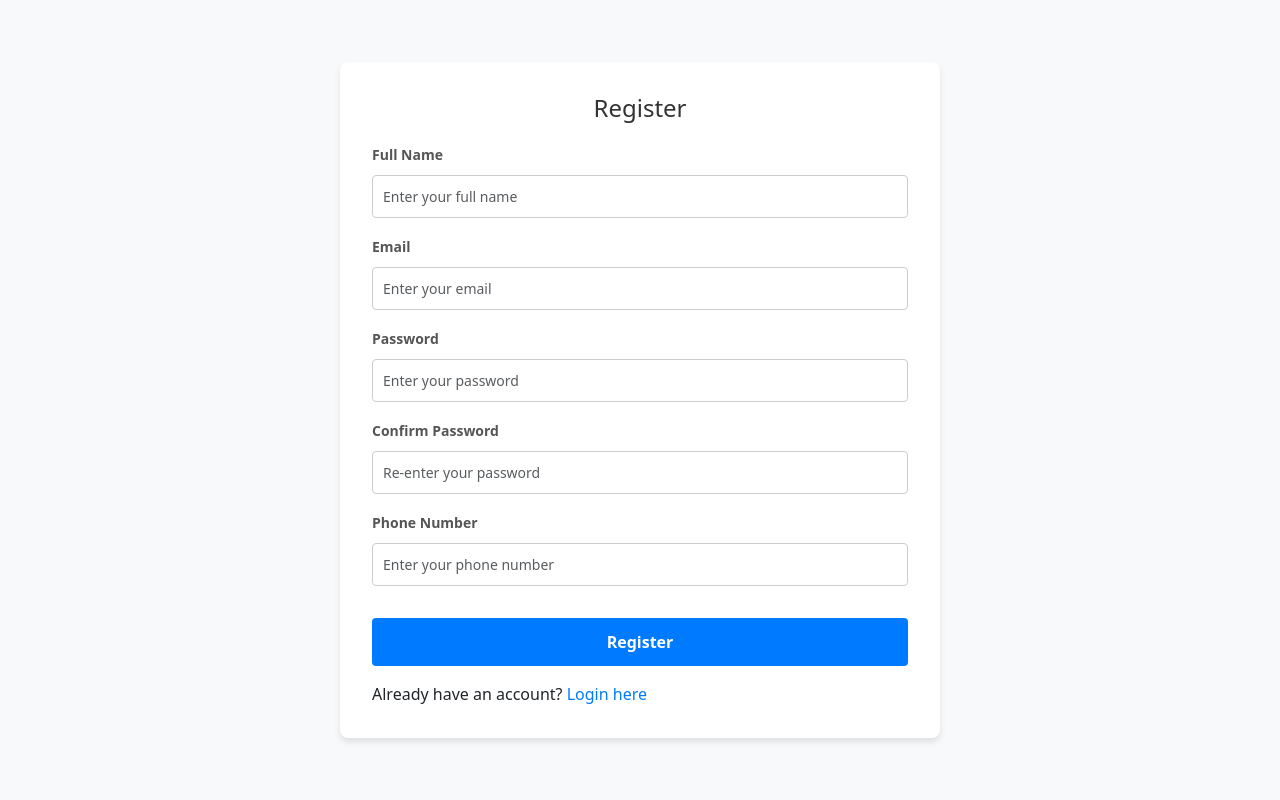
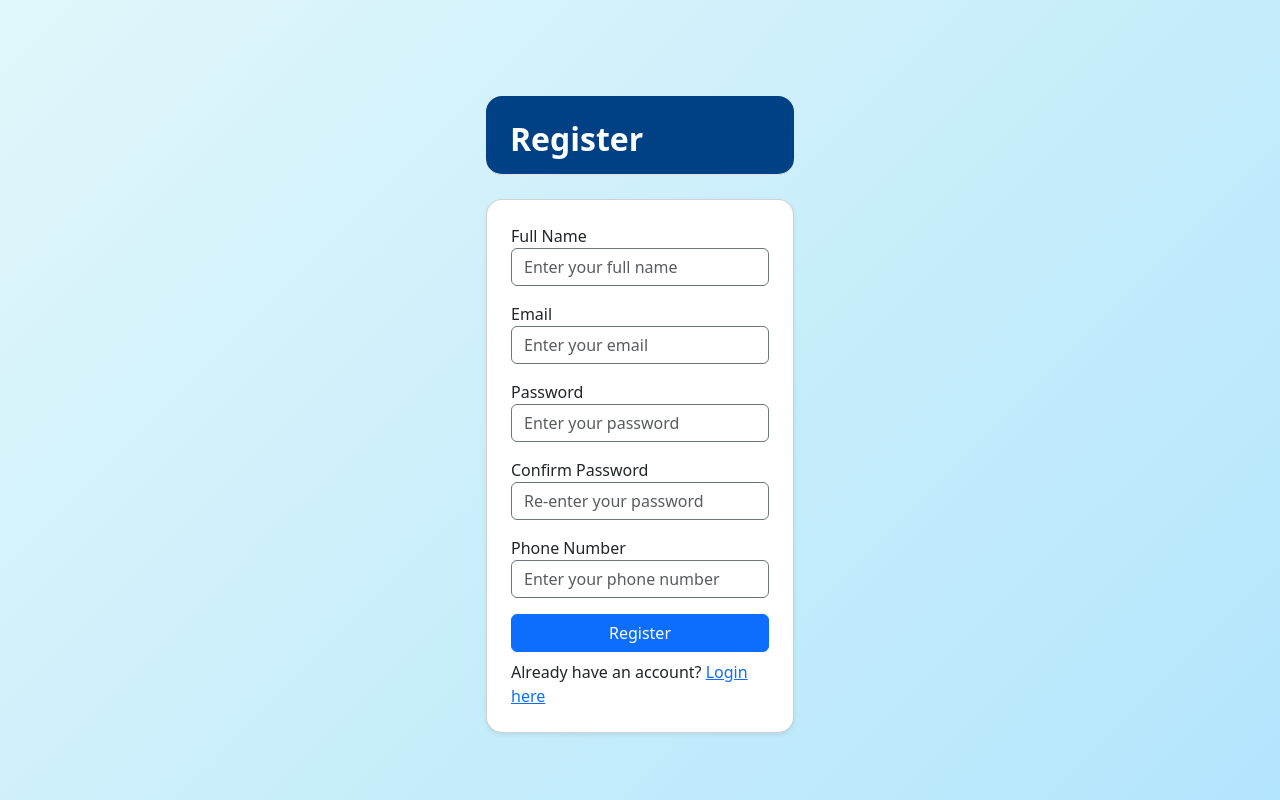
Before and after one commit to Swwapnil8669/Online_Bus_Ticket_booking_System, a React (Create React App) app in the folder go_bus_frontend/: page /register in a window 1280 px wide. Built offline with nearby package versions, Linux system fonts and the light colour scheme.

Commit message:
Styling of the component modifiedS

```diff
--- a/go_bus_frontend/src/View/operator/bank_details.jsx
+++ b/go_bus_frontend/src/View/operator/bank_details.jsx
@@ -9,11 +9,11 @@ export function BankDetails({bankDetails, setBankDetails}) {
     })
  }
   return (
-    <div className="container mt-5">
+    <div className="container">
       <h4>Bank Details:</h4>
       <div className="d-flex justify-content-center">
         <div className="container">
-          <div className="mt-5">
+          <div className="">
             <div className="row justify-content-center">
               <div className="d-flex flex-column col-md-8">
                 <div className="form-group">
--- a/go_bus_frontend/src/View/operator/gst_details.jsx
+++ b/go_bus_frontend/src/View/operator/gst_details.jsx
@@ -18,7 +18,7 @@ export function GstDetails({ gstDetails, setGstDetails }) {
     return (
       <div className="d-flex flex-column justify-content-center">
         <div className="container">
-          <h4 className="mt-5">GST Details:</h4>
+          <h4 className="">GST Details:</h4>
 
           {/* Radio Buttons */}
           <div className="mb-4 text-center">
--- a/go_bus_frontend/src/View/operator/operator_details.jsx
+++ b/go_bus_frontend/src/View/operator/operator_details.jsx
@@ -112,18 +112,16 @@ export function OperatorDetails() {
       </h1>
 
       <div className="modal-dialog">
-        <div className="modal-content rounded-4 shadow" style={{ backgroundColor: '#f1f9ff' }}>
-          <div className="modal-header p-5 pb-4 border-bottom-0" style={{ backgroundColor: '#004085', color: 'white' }}>
+        <div className="modal-content shadow " style={{ backgroundColor: '#f1f9ff' }}>
+          <div className="modal-header p-5  border-bottom-0" style={{ backgroundColor: '#004085', color: 'white' }}>
             <h1 className="fw-bold mb-0 fs-2">Operator Registration</h1>
-            <button type="button" className="btn-close" data-bs-dismiss="modal" aria-label="Close"></button>
+
           </div>
-          <div className="modal-body p-5 pt-0">
+          <div className="container rounded-0" style={{ margin: 'auto' }}>
             {step === 0 && <PersonalDetails personalDetails={personalDetails} setPersonalDetails={setPersonalDetails} />}
             {step === 1 && <BankDetails bankDetails={bankDetails} setBankDetails={setBankDetails} />}
             {step === 2 && <GstDetails gstDetails={gstDetails} setGstDetails={setGstDetails} />}
-          </div>
-
-          <div className="modal-footer p-4 mt-3">
+            <div className="">
             <div className="d-flex justify-content-between w-100">
               {step > 0 && (
                 <button className="btn btn-secondary me-2" onClick={prevStep}>
@@ -144,6 +142,9 @@ export function OperatorDetails() {
               )}
             </div>
           </div>
+          </div>
+
+
         </div>
       </div>
     </div>
--- a/go_bus_frontend/src/View/operator/personal_details.jsx
+++ b/go_bus_frontend/src/View/operator/personal_details.jsx
@@ -8,10 +8,10 @@ export function PersonalDetails({ personalDetails, setPersonalDetails }) {
   };
 
   return (
-    <div className="container">
-      <h4 className="mt-5">Personal Details:</h4>
+    <div className="">
+      <h4 className="">Personal Details:</h4>
 
-      <div className="mt-5 d-flex justify-content-center">
+      <div className="d-flex justify-content-center">
         <div className="container">
           <div className="row">
             <div className="col">
--- a/go_bus_frontend/src/View/user/Login.jsx
+++ b/go_bus_frontend/src/View/user/Login.jsx
@@ -1,60 +1,68 @@
 import { useState } from "react";
-import { Link,useNavigate } from "react-router-dom";
-import "./login.css";
-import{toast} from "react-toastify";
+import { Link, useNavigate } from "react-router-dom";
+import { toast } from "react-toastify";
 
 function Login() {
   const [email, setEmail] = useState("");
   const [password, setPassword] = useState("");
-
-
   const navigate = useNavigate();
 
-  const onlogin = async () => {
+  const onLogin = async () => {
+    if (email.length === 0) {
+      toast.error("Please enter email");
+    } else if (password.length === 0) {
+      toast.error("Please enter password");
+    } else {
       navigate("/");
-    if (email.length == 0) {
-      toast.error("please enter email");
-    } else if (password.length == 0) {
-      toast.error("please enter password");
-
-    } else  {
-
-
     }
   };
 
   return (
-    <div className="login-container">
-  <div className="login-card">
-    <h2 className="heading">Login</h2>
-    <div className="row">
-      <div className="col">
-        <div className="mb-3">
-          <label className="form-label">Email</label>
+    <div className=" modal modal-sheet position-static d-block bg-body-secondary  py-md-5 "
+    style={{
+      width: '100vw',
+      height: '100vh', // Make it full height as well if needed
+      background: 'linear-gradient(135deg, #e0f7fa, #b3e5fc)', // soft blue gradient
+    }} >
+    <div className="container-fluid mt-5 "style={{ width: '50%' }}>
+      <div className="modal-header p-4 pb-3 border-bottom-0 rounded-4 " style={{ backgroundColor: '#004085', color: 'white', width: '50%', margin: 'auto' }}>
+        <h2 className="fw-bold mb-0 ">Login</h2>
+      </div>
+      <div className="d-flex justify-content-center mt-4">
+        <div className="col-md-6">
+          <div className="card p-4 shadow-sm rounded-4">
+            <div className="form-group">
+              <label htmlFor="email">Email</label>
               <input
+                type="text"
+                className="form-control border border-secondary"
+                id="email"
+                name="email"
+                value={email}
                 onChange={(e) => setEmail(e.target.value)}
-            type="text"
-            className="form-control"
                 placeholder="Enter your email"
               />
             </div>
-        <div className="mb-3">
-          <label className="form-label">Password</label>
+            <div className="form-group mt-3">
+              <label htmlFor="password">Password</label>
               <input
+                type="password"
+                className="form-control border border-secondary"
+                id="password"
+                name="password"
+                value={password}
                 onChange={(e) => setPassword(e.target.value)}
-            type="password"
-            className="form-control"
                 placeholder="Enter your password"
               />
             </div>
-        <div className="mb-3">
+            <div className="form-group mt-3">
               <div>
                 Don't have an account? <Link to="/register">Register here</Link>
               </div>
               <div>
                 Forgot password? <Link to="/Forgot-Password">Forgot password?</Link>
               </div>
-          <button onClick={onlogin} className="btn btn-primary mt-3 w-100">
+              <button onClick={onLogin} className="btn btn-primary mt-3 w-100">
                 Login
               </button>
             </div>
@@ -62,7 +70,7 @@ function Login() {
         </div>
       </div>
     </div>
-
+    </div>
   );
 }
 
--- a/go_bus_frontend/src/View/user/Registration.jsx
+++ b/go_bus_frontend/src/View/user/Registration.jsx
@@ -1,6 +1,5 @@
 import { useState } from "react";
 import { Link, useNavigate } from "react-router-dom";
-import "./register.css";
 import { toast } from "react-toastify";
 
 function Register() {
@@ -13,7 +12,6 @@ function Register() {
   const navigate = useNavigate();
 
   const onRegister = async () => {
-    navigate("/login");
     if (name.length === 0) {
       toast.error("Please enter your name");
     } else if (email.length === 0) {
@@ -25,73 +23,98 @@ function Register() {
     } else if (phone.length === 0) {
       toast.error("Please enter your phone number");
     } else {
-
+      navigate("/login");
     }
   };
 
   return (
-    <div className="register-container">
-      <div className="register-card">
-        <h2 className="heading">Register</h2>
-        <div className="row">
-          <div className="col">
-            <div className="mb-3">
-              <label className="form-label">Full Name</label>
+    <div className=" modal modal-sheet position-static d-block bg-body-secondary  py-md-5 "
+    style={{
+      width: '100vw',
+      height: '100vh', // Make it full height as well if needed
+      background: 'linear-gradient(135deg, #e0f7fa, #b3e5fc)', // soft blue gradient
+    }} >
+
+    <div className="container-fluid mt-5 "style={{ width: '50%' }}>
+      <div className="modal-header p-4 pb-3  rounded-4" style={{ backgroundColor: '#004085', color: 'white',width:"50%" , margin: 'auto'}}>
+        <h2 className="fw-bold mb-0">Register</h2>
+      </div>
+      <div className="d-flex justify-content-center mt-4">
+        <div className="col-md-6">
+          <div className="card p-4 shadow-sm rounded-4">
+            <div className="form-group">
+              <label htmlFor="name">Full Name</label>
               <input
+                type="text"
+                className="form-control border border-secondary"
+                id="name"
+                name="name"
+                value={name}
                 onChange={(e) => setName(e.target.value)}
-                type="text"
-                className="form-control"
                 placeholder="Enter your full name"
               />
             </div>
-            <div className="mb-3">
-              <label className="form-label">Email</label>
+            <div className="form-group mt-3">
+              <label htmlFor="email">Email</label>
               <input
+                type="email"
+                className="form-control border border-secondary"
+                id="email"
+                name="email"
+                value={email}
                 onChange={(e) => setEmail(e.target.value)}
-                type="email"
-                className="form-control"
                 placeholder="Enter your email"
               />
             </div>
-            <div className="mb-3">
-              <label className="form-label">Password</label>
+            <div className="form-group mt-3">
+              <label htmlFor="password">Password</label>
               <input
+                type="password"
+                className="form-control border border-secondary"
+                id="password"
+                name="password"
+                value={password}
                 onChange={(e) => setPassword(e.target.value)}
-                type="password"
-                className="form-control"
                 placeholder="Enter your password"
               />
             </div>
-            <div className="mb-3">
-              <label className="form-label">Confirm Password</label>
+            <div className="form-group mt-3">
+              <label htmlFor="rePassword">Confirm Password</label>
               <input
+                type="password"
+                className="form-control border border-secondary"
+                id="rePassword"
+                name="rePassword"
+                value={rePassword}
                 onChange={(e) => setRePassword(e.target.value)}
-                type="password"
-                className="form-control"
                 placeholder="Re-enter your password"
               />
             </div>
-            <div className="mb-3">
-              <label className="form-label">Phone Number</label>
+            <div className="form-group mt-3">
+              <label htmlFor="phone">Phone Number</label>
               <input
+                type="text"
+                className="form-control border border-secondary"
+                id="phone"
+                name="phone"
+                value={phone}
                 onChange={(e) => setPhone(e.target.value)}
-                type="text"
-                className="form-control"
                 placeholder="Enter your phone number"
               />
             </div>
-            <div className="mb-3">
-              <button onClick={onRegister} className="btn btn-primary mt-3 w-100">
+            <div className="form-group mt-3">
+              <button onClick={onRegister} className="btn btn-primary w-100">
                 Register
               </button>
             </div>
-            <div>
+            <div className="form-group mt-2">
               Already have an account? <Link to="/login">Login here</Link>
             </div>
           </div>
         </div>
       </div>
     </div>
+    </div>
   );
 }
 
```
Lines whose indentation alone changed are shown as unchanged.
